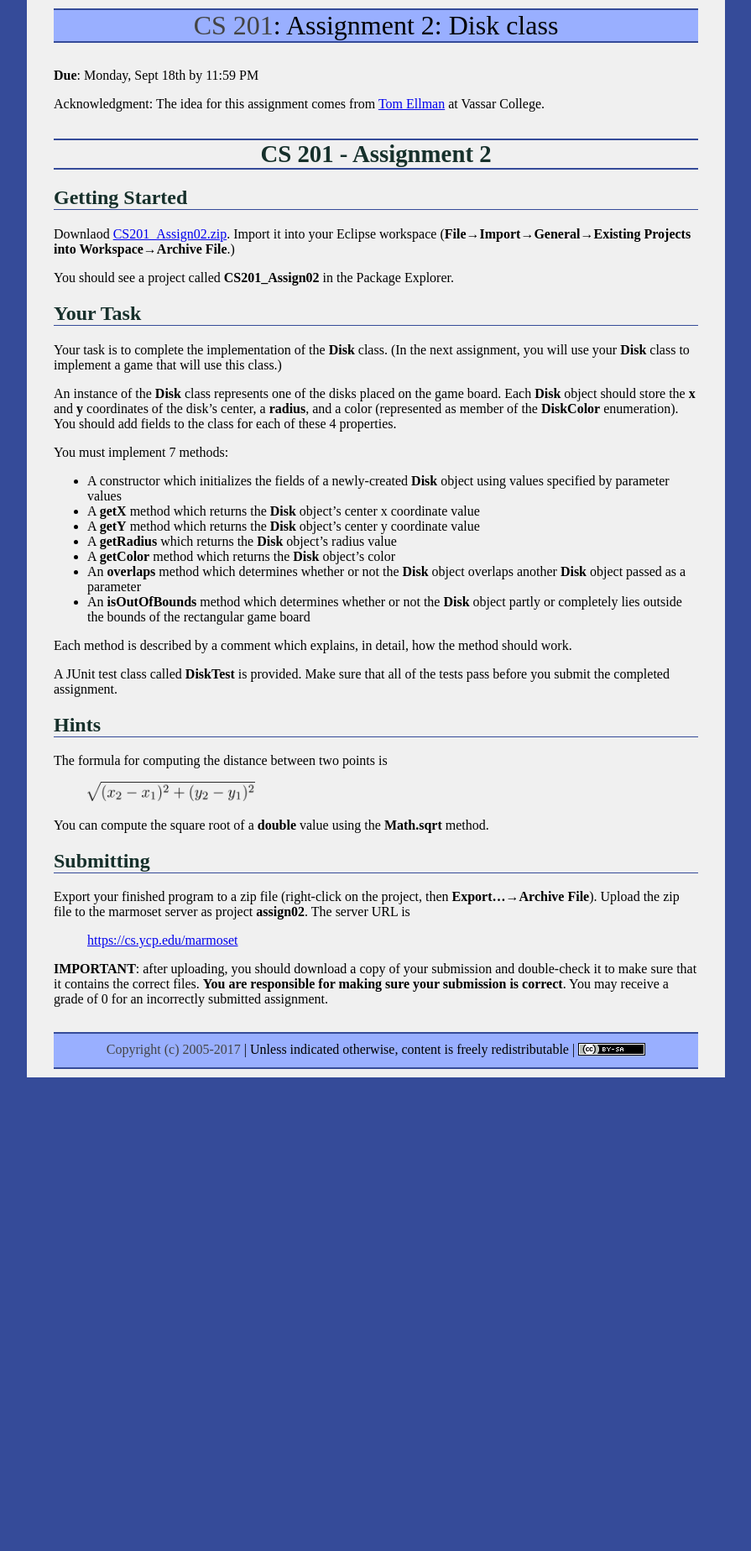
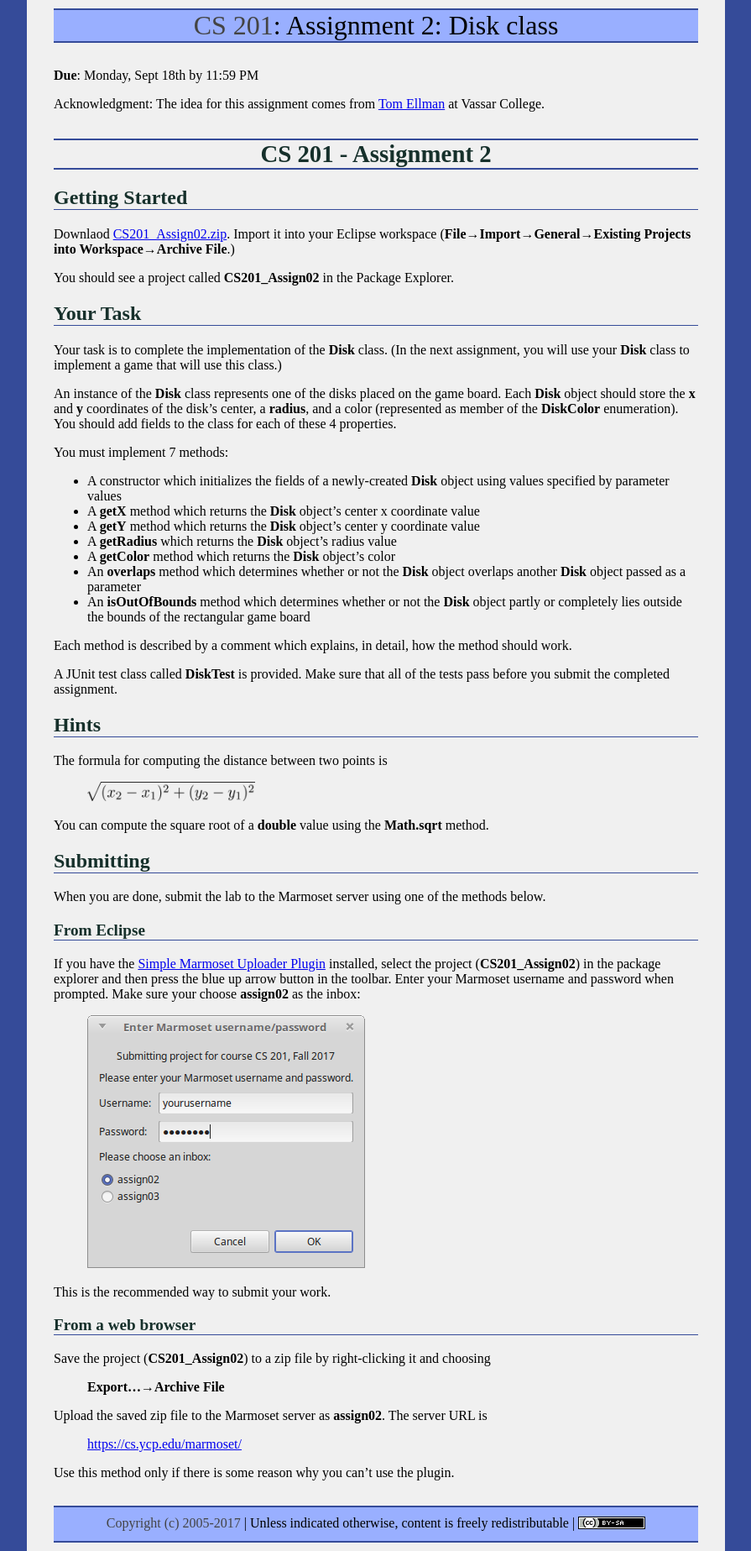
Before and after one commit to ycpcs/cs201-fall2017, a Jekyll site: the page built from assign/assign02.md, in a window 1280 px wide. Shown: the whole page at 84% size, without its empty margins (192-1087 px from the left). Built offline with Jekyll 4.4.1, drawn with Linux system fonts in a browser that asks for light colours; before the commit the page ends 1283 px from its top, so only the background shows below that.

Commit message:
update submission instructions
Emphasize use of the plugin.

```diff
--- a/assign/assign02.md
+++ b/assign/assign02.md
@@ -47,11 +47,26 @@ The formula for computing the distance between two points is
 
 You can compute the square root of a **double** value using the **Math.sqrt** method.
 
-Submitting
-----------
+## Submitting
 
-Export your finished program to a zip file (right-click on the project, then **Export...&rarr;Archive File**). Upload the zip file to the marmoset server as project **assign02**. The server URL is
+When you are done, submit the lab to the Marmoset server using one of the methods below.
 
-> <https://cs.ycp.edu/marmoset>
+### From Eclipse
 
-**IMPORTANT**: after uploading, you should download a copy of your submission and double-check it to make sure that it contains the correct files. **You are responsible for making sure your submission is correct**. You may receive a grade of 0 for an incorrectly submitted assignment.
+If you have the [Simple Marmoset Uploader Plugin](../resources.html) installed, select the project (**CS201\_Assign02**) in the package explorer and then press the blue up arrow button in the toolbar. Enter your Marmoset username and password when prompted.  Make sure your choose **assign02** as the inbox:
+
+> ![Choosing assign02 as the inbox](img/assign02/inbox.png)
+
+This is the recommended way to submit your work.
+
+### From a web browser
+
+Save the project (**CS201\_Assign02**) to a zip file by right-clicking it and choosing
+
+> **Export...&rarr;Archive File**
+
+Upload the saved zip file to the Marmoset server as **assign02**. The server URL is
+
+> <https://cs.ycp.edu/marmoset/>
+
+Use this method only if there is some reason why you can't use the plugin.
```
Also changed, not shown: assign/assign01.md (+14 -0 lines), assign/assign03.md (+19 -3 lines), assign/img/assign02/inbox.png (added), assign/img/assign03/inbox.png (added), 1 other file.
